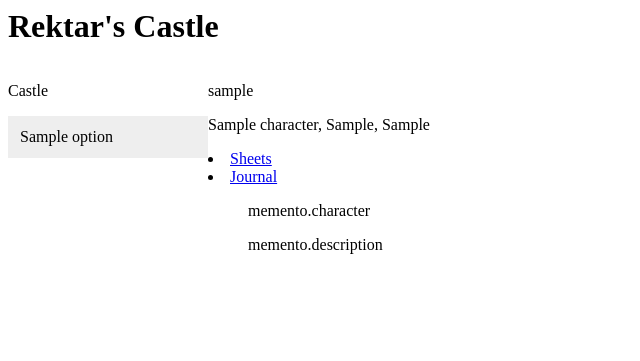
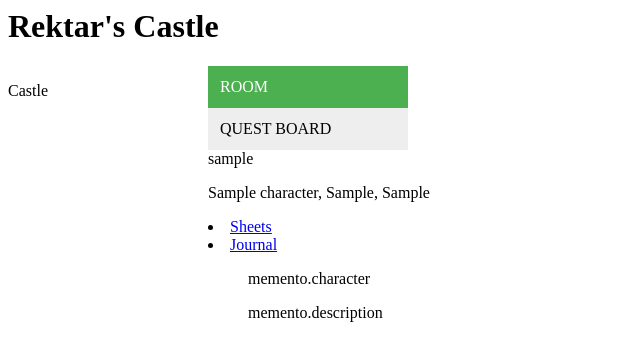
Before and after one commit to lkzm/rektar, a Django app: template cp/templates/cp/player/room.html in a window 1280 px wide. Shown: the top 361 px of the page, without its empty margins (0-640 px from the left). Run offline with Django 3.2, Linux system fonts and the light colour scheme; tables that the repository leaves empty hold one stand-in row (values such as "Sample post"); the template is opened without the code that fills it: values that come from a table or form of the project are taken from there, most other values are stand-ins (such as "Sample title", 1, 10 or a date in 2020).

Commit message:
nawigaciq

```diff
--- a/cp/templates/cp/nav.html
+++ b/cp/templates/cp/nav.html
@@ -5,12 +5,11 @@
 </head>
 
 
+
 <div class="nav">
 	<p> Castle <p>
 
-	{% for option in nav1.options.all %}
-	<a href="{{ option.url }}">{{ option.title }}</a>
-	{% endfor %}
+
 
 
 </div>
--- a/cp/templates/cp/npc/quest_board.html
+++ b/cp/templates/cp/npc/quest_board.html
@@ -2,6 +2,7 @@
 
 
 {% block content %}
+
 
 
 
--- a/cp/templates/cp/player/add_note.html
+++ b/cp/templates/cp/player/add_note.html
@@ -2,6 +2,12 @@
 
 
 {% block content %}
+
+<div class="nav">
+    <a class="active" href="/room/">ROOM</a>
+    <a href="/quest_board">QUEST BOARD</a>
+</div>
+
 <p>{{ character.name }}, {{ character.cls }}, {{ character.race }}</p>
 
 
--- a/cp/templates/cp/player/journal.html
+++ b/cp/templates/cp/player/journal.html
@@ -1,10 +1,14 @@
 {% extends 'cp/base.html' %}
 
 {% block content %}
+<div class="nav">
+    <a class="active" href="/room/">ROOM</a>
+    <a href="/quest_board">QUEST BOARD</a>
+</div>
 
 
 <div class="nav">
-        <a href="/room/">Sheets</a>
+        <a href="/sheets/">Sheets</a>
         <a class="active" href="/journal/">Journal</a>
 
 </div>
--- a/cp/templates/cp/player/quest_board.html
+++ b/cp/templates/cp/player/quest_board.html
@@ -1,6 +1,11 @@
 {% extends 'cp/base.html' %}
 
 {% block content %}
+<div class="nav">
+    <a href="/room/">ROOM</a>
+    <a class="active" href="/quest_board">QUEST BOARD</a>
+</div>
+
 <div class="nav">
 	<a href="/room/">Room</a>
 	<a class="active" href="quest_board">Adventure Board</a>
--- a/cp/templates/cp/player/quest_details.html
+++ b/cp/templates/cp/player/quest_details.html
@@ -1,5 +1,8 @@
 {% blockcontent %}
-
+<div class="nav">
+    <a href="/room/">ROOM</a>
+    <a class="active" href="/quest_board">QUEST BOARD</a>
+</div>
 
 <p> {{ adventure.name }} </p>
 <p> {{ adventure.creator }} </p>
--- a/cp/templates/cp/player/room.html
+++ b/cp/templates/cp/player/room.html
@@ -1,6 +1,9 @@
 {% extends 'cp/base.html' %}
 {% block content %}
-
+<div class="nav">
+    <a class="active" href="/room/">ROOM</a>
+    <a href="/quest_board">QUEST BOARD</a>
+</div>
 
 <p>{{ player }}</p>
 <p>{{ character.name }}, {{ character.cls }}, {{ character.race }}</p>
--- a/cp/templates/cp/player/sheets.html
+++ b/cp/templates/cp/player/sheets.html
@@ -1,5 +1,10 @@
 {% extends 'cp/base_2.html' %}
 {% block content %}
+<div class="nav">
+    <a class="active" href="/room/">ROOM</a>
+    <a href="/quest_board">QUEST BOARD</a>
+</div>
+
 <p>{{ character.name }}, {{ character.cls }}, {{ character.race }}</p>
 
 
--- a/cp/templates/cp/player/upload_sheet.html
+++ b/cp/templates/cp/player/upload_sheet.html
@@ -1,6 +1,11 @@
 {% extends 'cp/base_2.html' %}
 
 {% block content %}
+
+<div class="nav">
+    <a class="active" href="/room/">ROOM</a>
+    <a href="/quest_board">QUEST BOARD</a>
+</div>
 
 <p>{{ character.name }}, {{ character.cls }}, {{ character.race }}</p>
 
--- a/cp/views/quest.py
+++ b/cp/views/quest.py
@@ -25,9 +25,9 @@ def quest_board (request, context = {}):
         context['started_adventures']=models.Adventure.objects.filter(status=0)
         context['finished_adventures']=models.Adventure.objects.filter(status=-1)
         context['selected']="quest_board"
-        nav1=models.Menu()
+        nav1= models.Menu()
         nav1.save()
-        opt=models.MenuOption.objects.create(title="Adventure Board", url="/quest_board/", active=True)
+        opt= models.MenuOption.objects.create(title="Adventure Board", url="/quest_board/", active=True)
         opt.save()
         nav1.options.add(opt)
         request.session['nav1']=nav1
```
